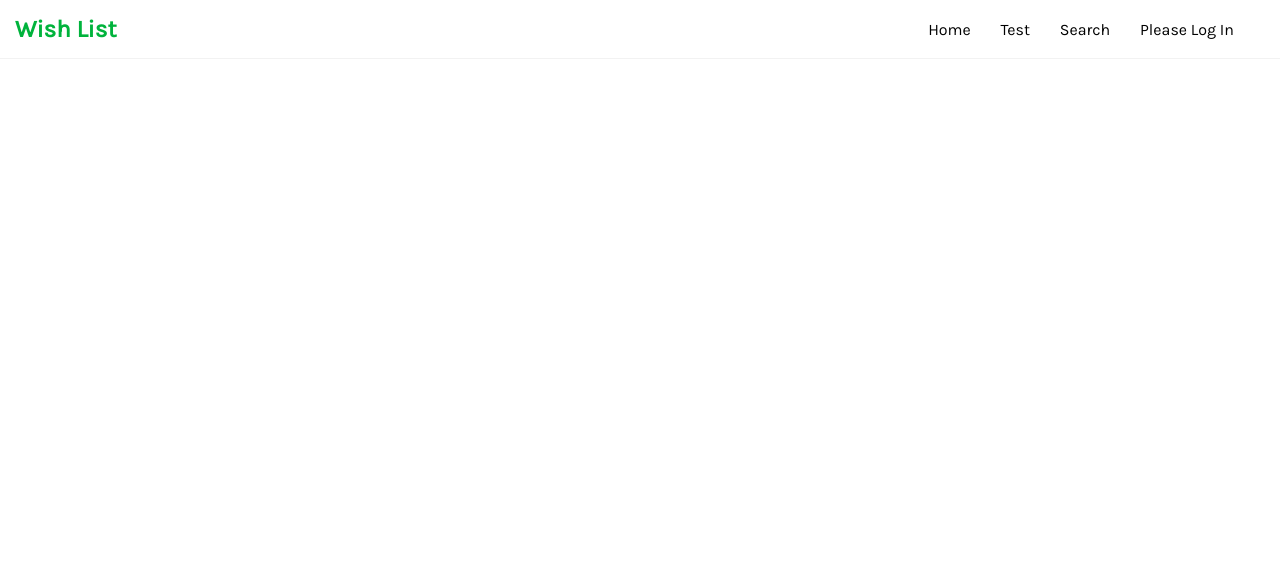
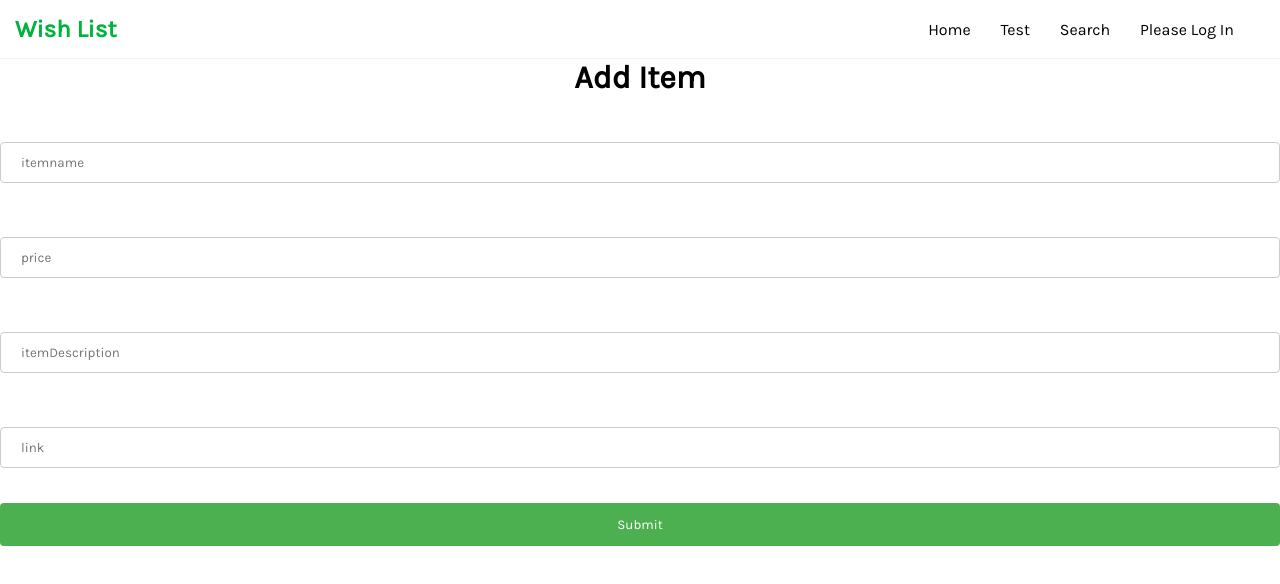
Before and after one commit to Sambusane/438_Project_2, a React (Create React App) app in the folder wishlisht-frontend/: page /AddItem in a window 1280 px wide. Shown: the top 584 px of the page. Built offline with nearby package versions, Linux system fonts and the light colour scheme; no server answers.

Commit message:
add item page

```diff
--- /dev/null
+++ b/wishlisht-frontend/src/AddItem.js
@@ -0,0 +1,91 @@
+import React from "react";
+import axios from "axios";
+import { Link } from 'react-router-dom';
+import Item from "./item";
+
+
+axios.defaults.headers.post['Content-Type'] = "application/json"
+
+class AddItem extends React.Component {
+    constructor(props) {
+        super(props);
+        this.state = {
+            itemName: '',
+            itemDescription: '',
+            itemPrice: '',
+            itemLink: '',
+            id: this.props.id,
+            item: []
+        };
+
+        this.handleChangeItemName = this.handleChangeItemName.bind(this);
+        this.handleChangeItemPrice = this.handleChangeItemPrice.bind(this);
+        this.handleChangeItemDescription = this.handleChangeItemDescription.bind(this);
+        this.handleChangeItemLink = this.handleChangeItemLink.bind(this);
+        this.handleSubmit = this.handleSubmit.bind(this);
+    }
+
+        handleChangeItemName(event) {
+            this.setState({itemName: event.target.value})
+        }
+        handleChangeItemPrice(event) {
+            this.setState({itemPrice: event.target.value})
+        }
+        handleChangeItemDescription(event) {
+            this.setState({itemDescription: event.target.value})
+        }
+        handleChangeItemLink(event) {
+            this.setState({itemLink: event.target.value})
+        }
+
+        async handleSubmit(event) {
+            event.preventDefault();
+
+            const url = "/AddItem/" + this.props.id;
+            let params = {
+                itemName: this.state.itemName,
+                itemPrice: this.state.itemPrice,
+                itemDescription: this.state.itemDescription,
+                itemLink: this.state.itemLink
+            }
+
+            params = JSON.stringify(params)
+
+            axios.post(url, params)
+                .then(response => {
+                    console.log(response)
+                    this.setState({item: response.data})
+                })
+                .catch(error => {
+                    console.log(error)
+                })
+        }
+
+        render() {
+            return (
+                <div className="addItem">
+                    <div className="subAddItem">
+                        <h1> Add Item </h1>
+                        <br/>
+                        <form onSubmit={this.handleSubmit}>
+                            <p className="formTitle"> Item Name</p>
+                            <input type={"text"} placeholder={"itemname"} value={this.state.itemName} onChange={this.handleChangeItemName}/>
+                            <br/> <br/>
+                            <p className="formTitle"> Price</p>
+                            <input type={"text"} placeholder={"price"} value={this.state.itemPrice} onChange={this.handleChangeItemPrice}/>
+                            <br/> <br/>
+                            <p className="formTitle"> Item Description</p>
+                            <input type={"text"} placeholder={"itemDescription"} value={this.state.itemDescription} onChange={this.handleChangeItemDescription}/>
+                            <br/> <br/>
+                            <p className="formTitle"> Link</p>
+                            <input type={"text"} placeholder={"link"} value={this.state.itemLink} onChange={this.handleChangeItemLink}/>
+                            <br/> <br/>
+                            <input type={"submit"} value="Submit"/>
+                        </form>
+                    </div>
+                </div>
+            );
+        }
+}
+
+export default AddItem;
--- a/wishlisht-frontend/src/App.js
+++ b/wishlisht-frontend/src/App.js
@@ -6,6 +6,7 @@ import Login from "./Login";
 import Signup from "./Signup";
 import ItemList from "./ItemList"
 import Search from "./Search"
+import AddItem from "./AddItem";
 import React, { useState, useEffect } from 'react'
 import {BrowserRouter as Router, Route, Switch} from 'react-router-dom';
 import { Redirect } from "react-router-dom";
@@ -14,7 +15,8 @@ import Admin from './Admin';
 
 function App() {
 
-  const [username,setUsername] = useState(() => {
+  const [username,setUsername] = useState(() =>
+  {
     return "";
   })
   const [loggedIn, setLoggedIn] = useState(() => {
@@ -73,6 +75,10 @@ function App() {
           <Route path="/admin">
             <Admin />
           </Route>
+          <Route path="/AddItem">
+            <AddItem
+            id = {userId}/>
+          </Route>
         </Switch>
       </div>
     </div>
--- a/wishlisht-frontend/src/Navbar.js
+++ b/wishlisht-frontend/src/Navbar.js
@@ -1,6 +1,7 @@
 import { Link } from 'react-router-dom';
 import React from 'react'
 import axios from 'axios';
+
 
 class Navbar extends React.Component {
     constructor(props) {
```
